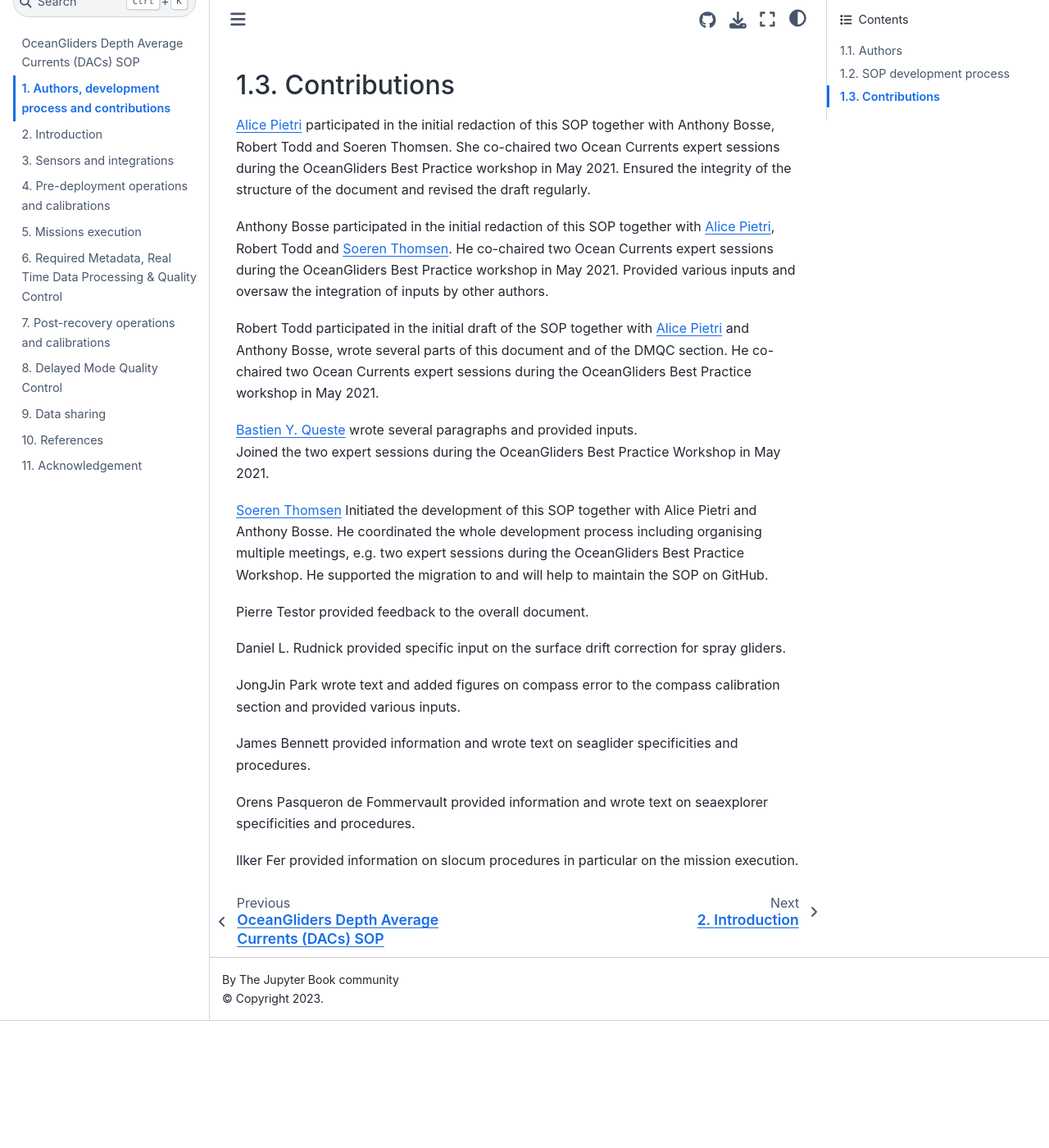
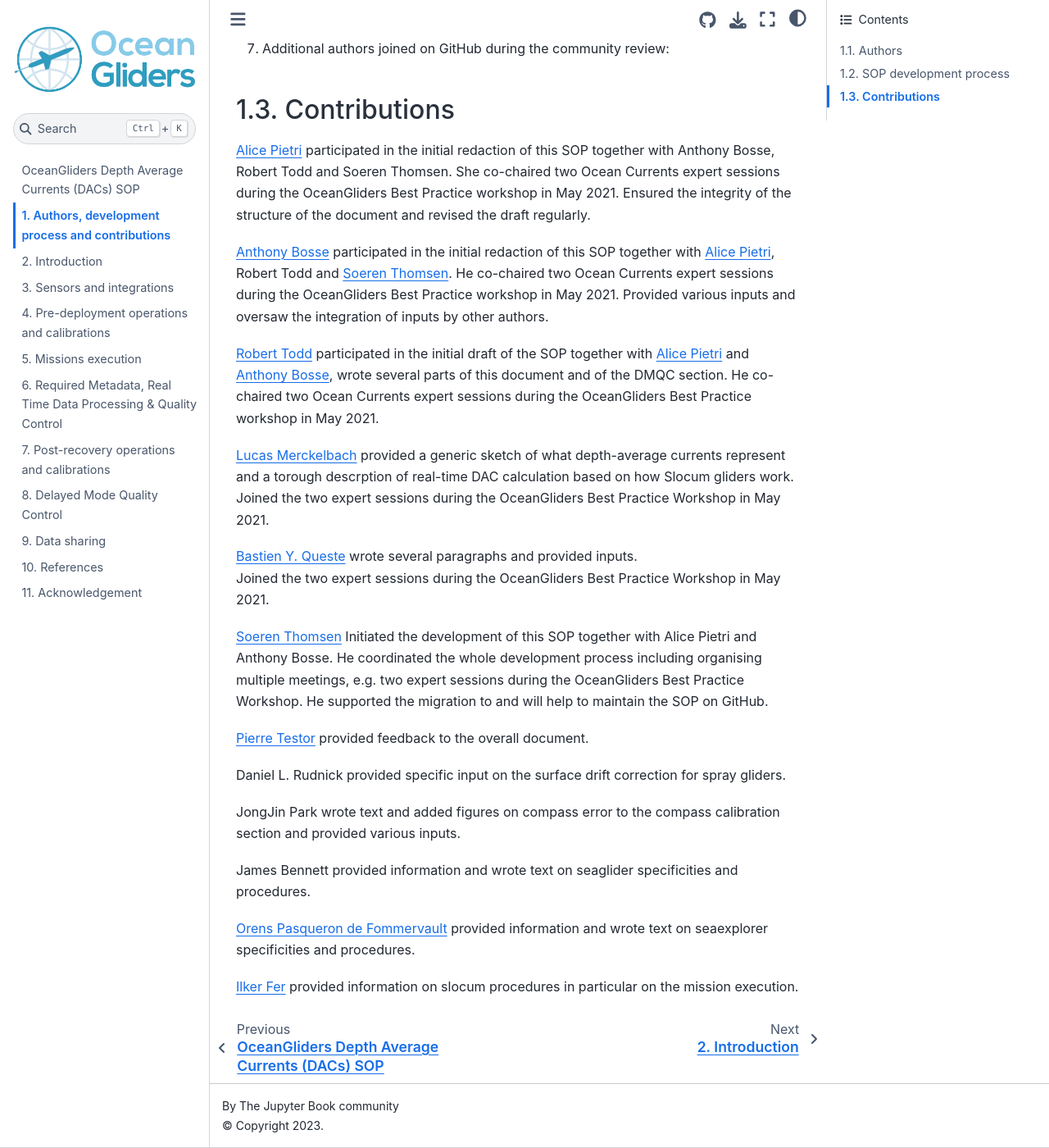
Before and after one commit to OceanGlidersCommunity/DepthAverageCurrents_SOP, a Jupyter Book: the page built from sections/authors_SOP_development_process.md, in a window 1280 px wide and 1400 px high, scrolled down 1234 px. Shown: the whole window at 82% size. Built offline with Jupyter Book 1.0.4 settings and Sphinx 7.4.7 and the Sphinx Book theme 1.1.4, drawn with Linux system fonts in a browser that asks for light colours; before the commit the page ends 2479 px from its top, so only the background shows below that; part of the change alters nothing that is shown; some of the changed text lies outside the part shown.

Commit message:
Update authors_SOP_development_process.md (#89)
added Lucas in the author list and his contirbution + few details

```diff
--- a/sections/authors_SOP_development_process.md
+++ b/sections/authors_SOP_development_process.md
@@ -4,12 +4,13 @@
   1. [Alice Pietri](https://github.com/AlicePietri), *IMARPE-FONDECYT, Peru,* [0000-0003-1111-9640](https://orcid.org/0000-0003-1111-9640)
   2. [Anthony Bosse](https://github.com/AnthonyBosse), *MIO, Aix-Marseille University, Marseille, France,* [0000-0001-6968-3805](https://orcid.org/0000-0001-6968-3805)
   3. [Robert Todd](https://github.com/rtodd-WHOI), *WHOI, Woods Hole, MA, USA,* [0000-0002-6854-7729](https://orcid.org/0000-0002-6854-7729)
-  4. [Bastien Y. Queste](https://github.com/bastienqueste), *Department of Marine Science, University of Gothenburg, Gothenburg, Sweden,* [0000-0002-3786-2275](https://orcid.org/0000-0002-3786-2275)
-  1. [Soeren Thomsen](https://github.com/soerenthomsen), *LOCEAN, ISPL, Sorbonne University, Paris, France,* [0000-0002-0598-8340](https://orcid.org/0000-0002-0598-8340)
-  2. [Pierre Testor](https://github.com/ptestor), *CNRS-Sorbonne Universités (UPMC Univ. Pierre et Marie Curie, Paris 06)-CNRS-IRD-MNHN, UMR 7159, Laboratoire d’Océanographie et de Climatologie (LOCEAN), Institut Pierre Simon Laplace (IPSL), Observatoire Ecce Terra, Paris, France*, [0000-0002-8038-9479](https://orcid.org/0000-0002-8038-9479)
-  3. Daniel L. Rudnick, *Scripps Institution of Oceanography, La Jolla, CA, USA* [0000-0002-2624-7074](https://orcid.org/0000-0002-2624-7074)
-  4. JongJin Park, *Kyungpook National University, Daegu, South Korea*
-  5. [Ilker Fer](https://github.com/ilkerf), *Geophysical Institute, University of Bergen, Bergen, Norway* [0000-0002-2427-2532](https://orcid.org/
+  4. [Lucas Merckelbach](https://github.com/smerckel), *Helmholtz-Zentrum hereon GmbH, * [0000-0003-4677-8670](https://orcid.org/0000-0003-4677-8670)
+  5. [Bastien Y. Queste](https://github.com/bastienqueste), *Department of Marine Science, University of Gothenburg, Gothenburg, Sweden,* [0000-0002-3786-2275](https://orcid.org/0000-0002-3786-2275)
+  6. [Soeren Thomsen](https://github.com/soerenthomsen), *LOCEAN, ISPL, Sorbonne University, Paris, France,* [0000-0002-0598-8340](https://orcid.org/0000-0002-0598-8340)
+  7. [Pierre Testor](https://github.com/ptestor), *CNRS-Sorbonne Universités (UPMC Univ. Pierre et Marie Curie, Paris 06)-CNRS-IRD-MNHN, UMR 7159, Laboratoire d’Océanographie et de Climatologie (LOCEAN), Institut Pierre Simon Laplace (IPSL), Observatoire Ecce Terra, Paris, France*, [0000-0002-8038-9479](https://orcid.org/0000-0002-8038-9479)
+  8. Daniel L. Rudnick, *Scripps Institution of Oceanography, La Jolla, CA, USA* [0000-0002-2624-7074](https://orcid.org/0000-0002-2624-7074)
+  9. JongJin Park, *Kyungpook National University, Daegu, South Korea*
+  10. [Ilker Fer](https://github.com/ilkerf), *Geophysical Institute, University of Bergen, Bergen, Norway* [0000-0002-2427-2532](https://orcid.org/
 0000-0002-2427-2532)
   6. [Orens Pasqueron de Fommervault](https://github.com/orensDef), *ALSEAMAR-ALCEN, France,* [0000-0001-7418-0874](https://orcid.org/0000-0001-7418-0874)
   7. [Jacob Steinberg](https://github.com/jakesteinberg),  *WHOI, Woods Hole, MA, USA,* [0000-0002-2609-6405](https://orcid.org/0000-0002-2609-6405)
@@ -36,11 +37,14 @@ Additional authors joined: Bastien Y. Queste, Orens de Fommervault, Jim Bennett,
 She co-chaired two Ocean Currents expert sessions during the OceanGliders Best Practice workshop in May 2021.
 Ensured the integrity of the structure of the document and revised the draft regularly.
 
-Anthony Bosse participated in the initial redaction of this SOP together with [Alice Pietri](https://github.com/AlicePietri), Robert Todd and [Soeren Thomsen](https://github.com/soerenthomsen).
+[Anthony Bosse](https://github.com/AnthonyBosse) participated in the initial redaction of this SOP together with [Alice Pietri](https://github.com/AlicePietri), Robert Todd and [Soeren Thomsen](https://github.com/soerenthomsen).
 He co-chaired two Ocean Currents expert sessions during the OceanGliders Best Practice workshop in May 2021.
 Provided various inputs and oversaw the integration of inputs by other authors.
 
-Robert Todd participated in the initial draft of the SOP together with [Alice Pietri](https://github.com/AlicePietri) and Anthony Bosse, wrote several parts of this document and of the DMQC section. He co-chaired two Ocean Currents expert sessions during the OceanGliders Best Practice workshop in May 2021.
+[Robert Todd](https://github.com/rtodd-WHOI) participated in the initial draft of the SOP together with [Alice Pietri](https://github.com/AlicePietri) and [Anthony Bosse](https://github.com/AnthonyBosse), wrote several parts of this document and of the DMQC section. He co-chaired two Ocean Currents expert sessions during the OceanGliders Best Practice workshop in May 2021.
+
+[Lucas Merckelbach](https://github.com/smerckel) provided a generic sketch of what depth-average currents represent and a torough descrption of real-time DAC calculation based on how Slocum gliders work.
+Joined the two expert sessions during the OceanGliders Best Practice Workshop in May 2021.
 
 [Bastien Y. Queste](https://github.com/bastienqueste) wrote several paragraphs and provided inputs.
 Joined the two expert sessions during the OceanGliders Best Practice Workshop in May 2021.
@@ -49,7 +53,7 @@ Joined the two expert sessions during the OceanGliders Best Practice Workshop in
 He coordinated the whole development process including organising multiple meetings, e.g. two expert sessions during the OceanGliders Best Practice Workshop.
 He supported the migration to and will help to maintain the SOP on GitHub.
 
-Pierre Testor provided feedback to the overall document.
+[Pierre Testor](https://github.com/ptestor) provided feedback to the overall document.
 
 Daniel L. Rudnick provided specific input on the surface drift correction for spray gliders.
 
@@ -57,6 +61,6 @@ JongJin Park wrote text and added figures on compass error to the compass calibr
 
 James Bennett provided information and wrote text on seaglider specificities and procedures.
 
-Orens Pasqueron de Fommervault provided information and wrote text on seaexplorer specificities and procedures.
+[Orens Pasqueron de Fommervault](https://github.com/orensDef) provided information and wrote text on seaexplorer specificities and procedures.
 
-Ilker Fer provided information on slocum procedures in particular on the mission execution.
+[Ilker Fer](https://github.com/ilkerf) provided information on slocum procedures in particular on the mission execution.
```
